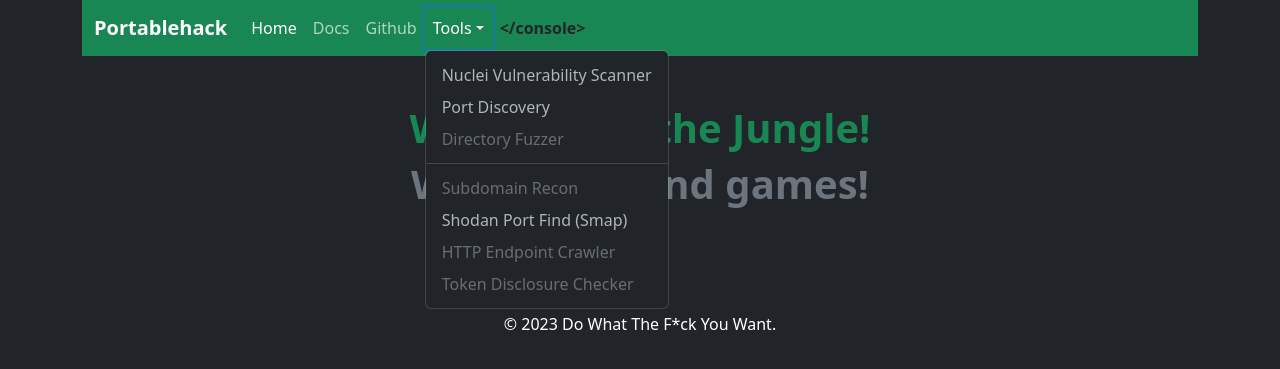
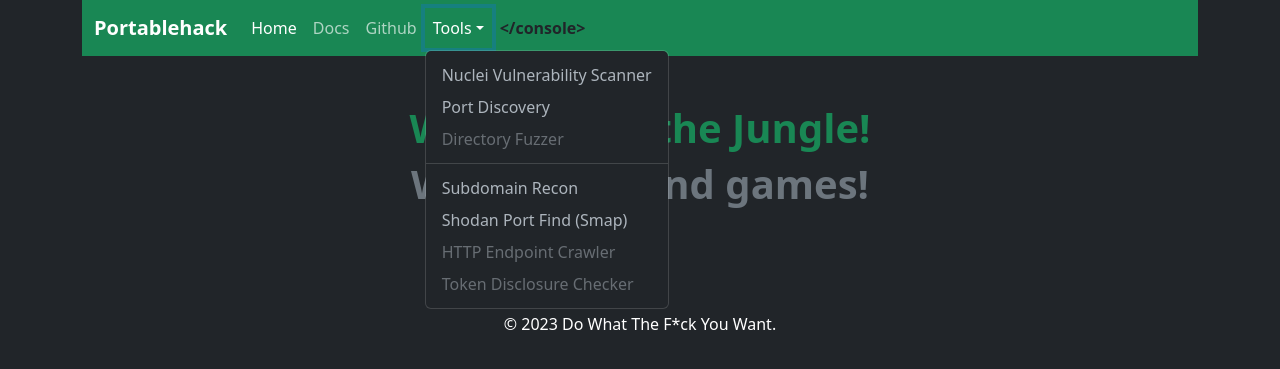
Before and after one commit to zerobyte-id/Portablehack, a Flask app: page / in a window 1280 px wide, after a click on "Tools". Shown: the top 369 px of the page. Run offline with Flask 3, Linux system fonts and the light colour scheme; data that the repository does not hold is empty; some libraries are stand-ins or nearby versions.

Commit message:
Add template for subdomain recon

```diff
--- a/templates/_header.html
+++ b/templates/_header.html
@@ -59,7 +59,7 @@
                   <li><a class="dropdown-item" href="/openport">Port Discovery</a></li>
                   <li><a class="dropdown-item disabled" href="#">Directory Fuzzer</a></li>
                   <li><hr class="dropdown-divider"></li>
-                  <li><a class="dropdown-item disabled" href="#">Subdomain Recon</a></li>
+                  <li><a class="dropdown-item" href="/subdomainrecon">Subdomain Recon</a></li>
                   <li><a class="dropdown-item" href="/shodansmap">Shodan Port Find (Smap)</a></li>
                   <li><a class="dropdown-item disabled" href="#">HTTP Endpoint Crawler</a></li>
                   <li><a class="dropdown-item disabled" href="#">Token Disclosure Checker</a></li>
```
